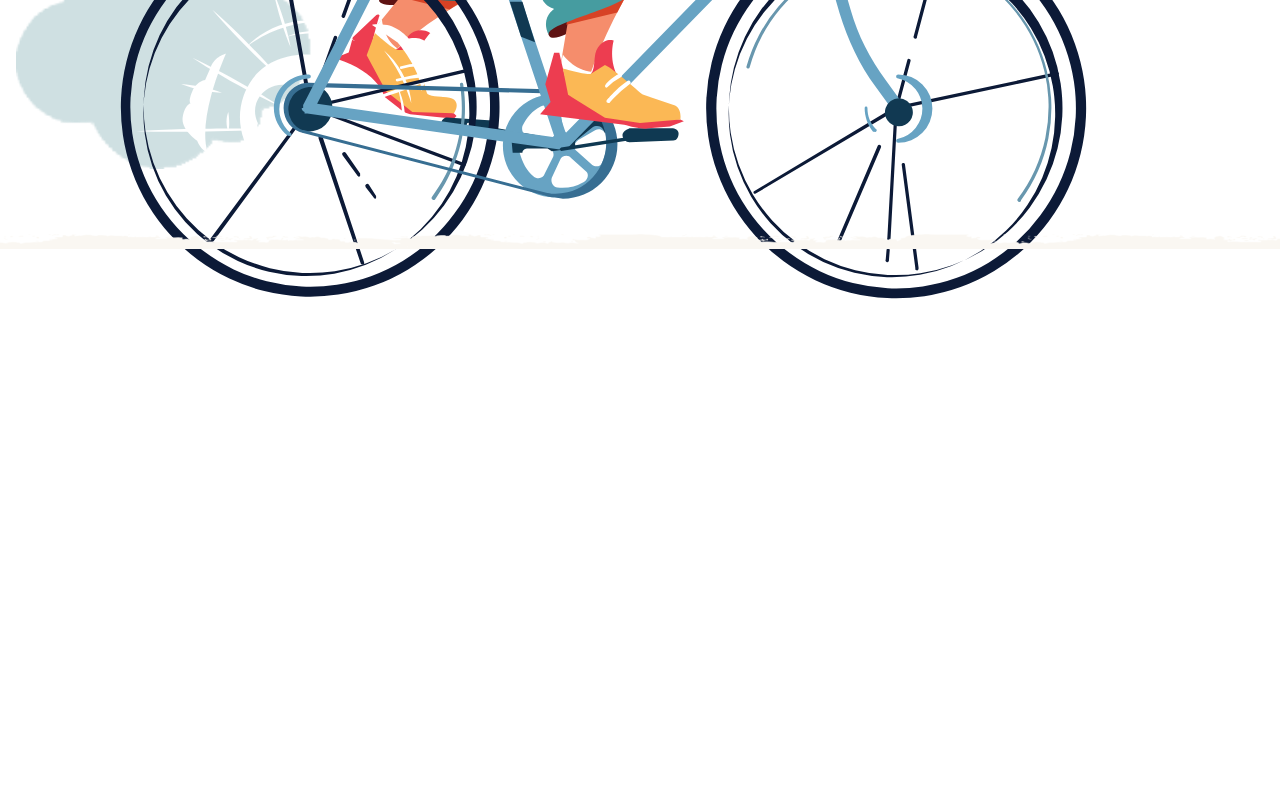
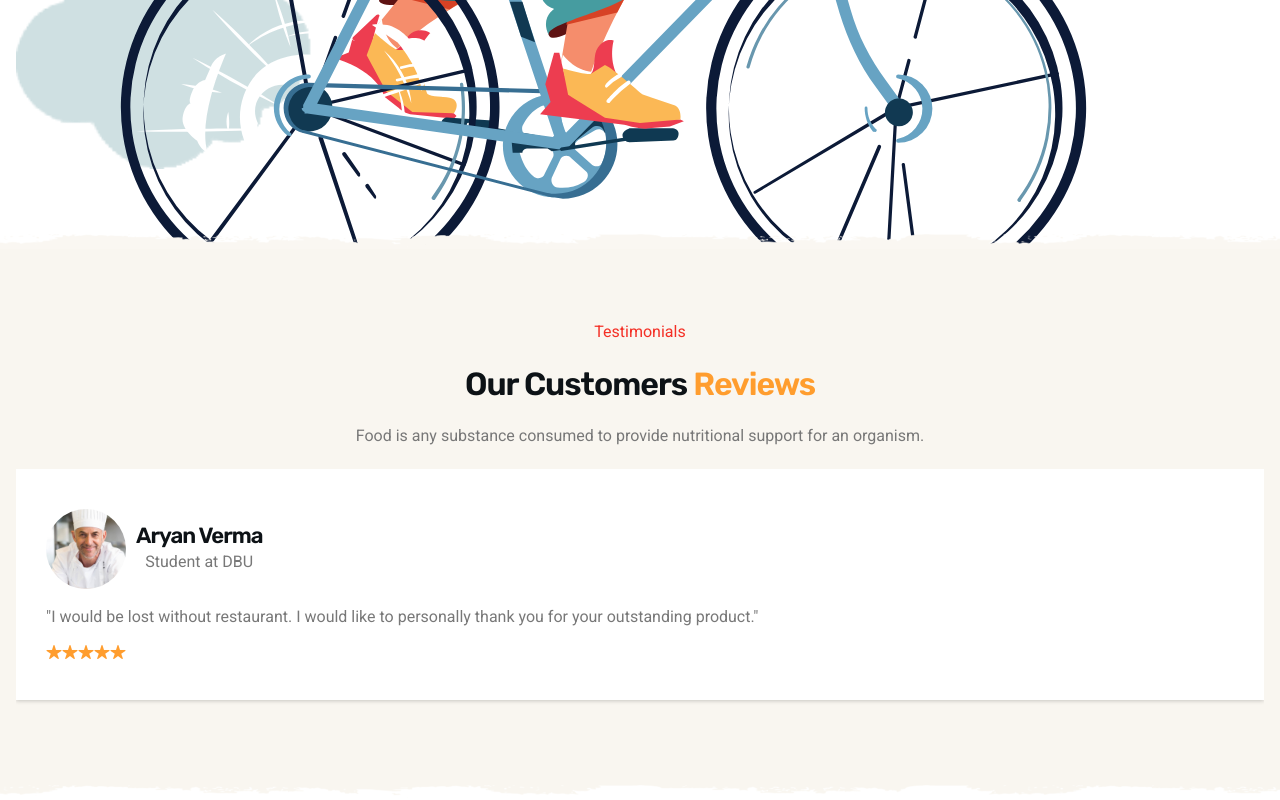
Before and after one commit to Akhil9368/Foodie_Super, a plain HTML site: page index.html in a window 1280 px wide. Shown: the part 9567-10367 px from the top of the page. Before the commit the page ends 9895 px from the top, so only its background shows below. Drawn offline with nearby package versions, Linux system fonts and the light colour scheme.

Commit message:
Added testimonial section and css

```diff
--- a/assets/css/style.css
+++ b/assets/css/style.css
@@ -853,3 +853,35 @@ max-width: 18ch;
 top: 360px;
     transform: translateX(-180px);
 }
+.testi{
+    text-align: center;
+}
+.testi .section-text{
+    margin-block: 20px 20px;
+}
+.testi-card{
+    position: relative;
+ background-color: var(--white);
+ text-align: center;
+ padding: 40px 30px;
+ box-shadow: var(--shadow-1);
+ z-index: 1;
+}
+.profile-wrapper{
+    display: flex;
+    gap: 10px;
+    /* justify-content: center; */
+    align-items: center;
+
+}
+.testi-text{
+    text-align: start;
+    margin-block:15px 15px ;
+}
+.profile-wrapper img{
+    border-radius: 50%;
+}
+.testi-item{
+    min-width: 100%;
+    scroll-snap-align: start;
+}
--- a/index.html
+++ b/index.html
@@ -388,7 +388,7 @@
                                 </div>
                                 <div class="card-banner">
                                     <img src="./assets/images/food-menu-1.png" width="300" alt="Food Images"
-                                        height="300" loading="lazy" >
+                                        height="300" loading="lazy">
                                     <div class="badge">-15%</div>
                                     <div class="wrapper">
                                         <p class="category">Chicken</p>
@@ -523,41 +523,124 @@
                 </div>
             </section>
             <!-- CTA section -->
-            <section class="section section-divider cta white" style="background-image: url(./assets/images/hero-bg.jpg);">
+            <section class="section section-divider cta white"
+                style="background-image: url(./assets/images/hero-bg.jpg);">
                 <div class="container">
                     <div class="cta-content">
                         <h2 class="h2 section-tittle">
                             The Foodie Have Excellent Of
-                            <span class="span">Quality Burgers!</span></h2>
+                            <span class="span">Quality Burgers!</span>
+                        </h2>
                         <p class="section-text">
-                            The restaurants in Hangzhou also catered to many northern Chinese who had fled south from Kaifeng during the Jurchen invasion of the 1120s, while it is also known that many restaurants were run by families.
+                            The restaurants in Hangzhou also catered to many northern Chinese who had fled south from
+                            Kaifeng during the Jurchen invasion of the 1120s, while it is also known that many
+                            restaurants were run by families.
                         </p>
                         <button class="btn btn-hover">Order Now</button>
                     </div>
                     <figure class="cta-banner">
-                        <img src="./assets/images/cta-banner.png" alt="Burger Image" class="w-100 cta-img" height="637" width="700" loading="lazy">
+                        <img src="./assets/images/cta-banner.png" alt="Burger Image" class="w-100 cta-img" height="637"
+                            width="700" loading="lazy">
                         <img src="./assets/images/sale-shape.png" alt="abs-img" class="abs-img scale-up-anim">
                     </figure>
                 </div>
             </section>
-
+            <!-- Delivery Section -->
 
             <section class="section section-divider gray delivery">
                 <div class="container">
                     <div class="delivery-content">
-                      <h2 class="h2 section-tittle">A Moments Of Delivered On <span class="span">Right Time</span> & Place</h2>
-                      <p class="section-text">The restaurants in Hangzhou also catered to many northern Chinese who had fled south from Kaifeng during the Jurchen invasion of the 1120s, while it is also known that many restaurants were run by families.</p>
+                        <h2 class="h2 section-tittle">A Moments Of Delivered On <span class="span">Right Time</span> &
+                            Place</h2>
+                        <p class="section-text">The restaurants in Hangzhou also catered to many northern Chinese who
+                            had fled south from Kaifeng during the Jurchen invasion of the 1120s, while it is also known
+                            that many restaurants were run by families.</p>
                         <button class="btn btn-hover">Order Now</button>
                     </div>
                     <figure class="delivery-banner">
-                        <img src="./assets/images/delivery-banner-bg.png" alt="Clouds" height="600" width="700" loading="lazy" class="w-100">
-                        <img src="./assets/images/delivery-boy.svg" alt="Cycle delivery" class="w-100 delivery-img" delivery-boy-cycle height="880" width="1000">
+                        <img src="./assets/images/delivery-banner-bg.png" alt="Clouds" height="600" width="700"
+                            loading="lazy" class="w-100">
+                        <img src="./assets/images/delivery-boy.svg" alt="Cycle delivery" class="w-100 delivery-img"
+                            delivery-boy-cycle height="880" width="1000">
                     </figure>
                 </div>
             </section>
 
+            <!-- Testimonials -->
+            <section class="section section-divider white testi">
+                <div class="container">
+                    <div class="section-content">
+                        <p class="section-subtitle">Testimonials</p>
+                        <h2 class="h2 section-title">Our Customers <span class="span">Reviews</span></h2>
+                        <p class="section-text">Food is any substance consumed to provide nutritional support for an
+                            organism.</p>
+                    </div>
+                    <ul class="testi-list has-scrollbar">
+                        <li class="testi-item">
+                            <div class="testi-card">
+                                <div class="profile-wrapper">
+                                    <img src="./assets/images/avatar-1.jpg" alt="Logo-icon" height="80" width="80">
+                                    <div class="profile-content">
+                                        <h3 class="h3 section-title">Aryan Verma</h3>
+                                        <p>Student at DBU</p>
+                                    </div>
+                                </div>
+                                <blockquote class="testi-text">"I would be lost without restaurant. I would like to
+                                    personally thank you for your outstanding product."</blockquote>
+                                <div class="rating-wrapper">
+                                    <ion-icon name="star"></ion-icon>
+                                    <ion-icon name="star"></ion-icon>
+                                    <ion-icon name="star"></ion-icon>
+                                    <ion-icon name="star"></ion-icon>
+                                    <ion-icon name="star"></ion-icon>
+                                </div>
+                            </div>
+                        </li>
+                        <li class="testi-item">
+                            <div class="testi-card">
+                                <div class="profile-wrapper">
+                                    <img src="./assets/images/avatar-1.jpg" alt="Logo-icon" height="80" width="80">
+                                    <div class="profile-content">
+                                        <h3 class="h3 section-title">Aryan Verma</h3>
+                                        <p>Student at DBU</p>
+                                    </div>
+                                </div>
+                                <blockquote class="testi-text">"I would be lost without restaurant. I would like to
+                                    personally thank you for your outstanding product."</blockquote>
+                                <div class="rating-wrapper">
+                                    <ion-icon name="star"></ion-icon>
+                                    <ion-icon name="star"></ion-icon>
+                                    <ion-icon name="star"></ion-icon>
+                                    <ion-icon name="star"></ion-icon>
+                                    <ion-icon name="star"></ion-icon>
+                                </div>
+                            </div>
 
+                </li>
+                <li class="testi-item">
+                    <div class="testi-card">
+                        <div class="profile-wrapper">
+                            <img src="./assets/images/avatar-1.jpg" alt="Logo-icon" height="80" width="80">
+                            <div class="profile-content">
+                                <h3 class="h3 section-title">Aryan Verma</h3>
+                                <p>Student at DBU</p>
+                            </div>
+                        </div>
+                        <blockquote class="testi-text">"I would be lost without restaurant. I would like to personally
+                            thank you for your outstanding product."</blockquote>
+                        <div class="rating-wrapper">
+                            <ion-icon name="star"></ion-icon>
+                            <ion-icon name="star"></ion-icon>
+                            <ion-icon name="star"></ion-icon>
+                            <ion-icon name="star"></ion-icon>
+                            <ion-icon name="star"></ion-icon>
+                        </div>
+                    </div>
+                </li>
 
+                </ul>
+                </div>
+            </section>
         </article>
     </main>
 
```
Lines whose indentation alone changed are shown as unchanged.
